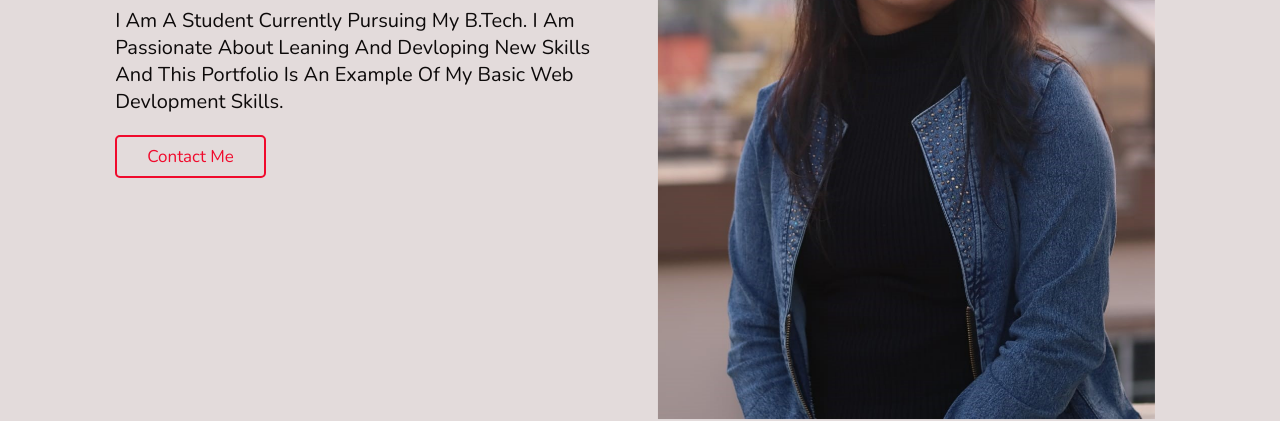
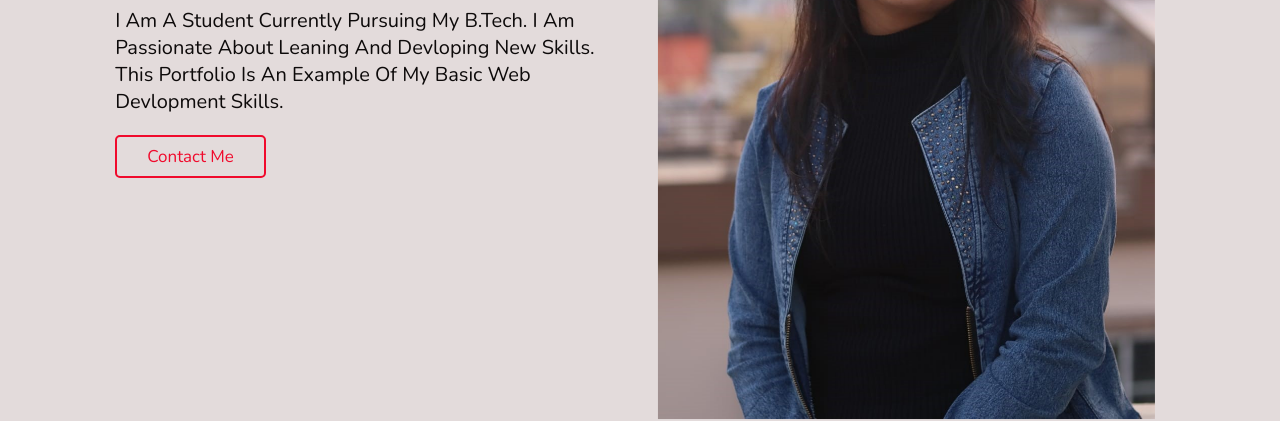
Before and after one commit to richka0804/richika0804.github.io, a plain HTML site: page index.html in a window 1280 px wide. Shown: the part 388-809 px from the top of the page. Drawn offline with nearby package versions, Linux system fonts and the light colour scheme.

Commit message:
Update index.html

```diff
--- a/index.html
+++ b/index.html
@@ -28,7 +28,7 @@
 
     <div class="content">
         <h3>Hi i am Richika Koner</h3>
-        <p> I am a student currently pursuing my B.tech. I am passionate about leaning and devloping new skills and this portfolio is an example of my basic web devlopment skills.</p>
+        <p> I am a student currently pursuing my B.tech. I am passionate about leaning and devloping new skills. This portfolio is an example of my basic web devlopment skills.</p>
         <a href="mailto:richikakoner@gmail.com" class="btn">Contact me</a>
     </div>
     <div class="image">
```
